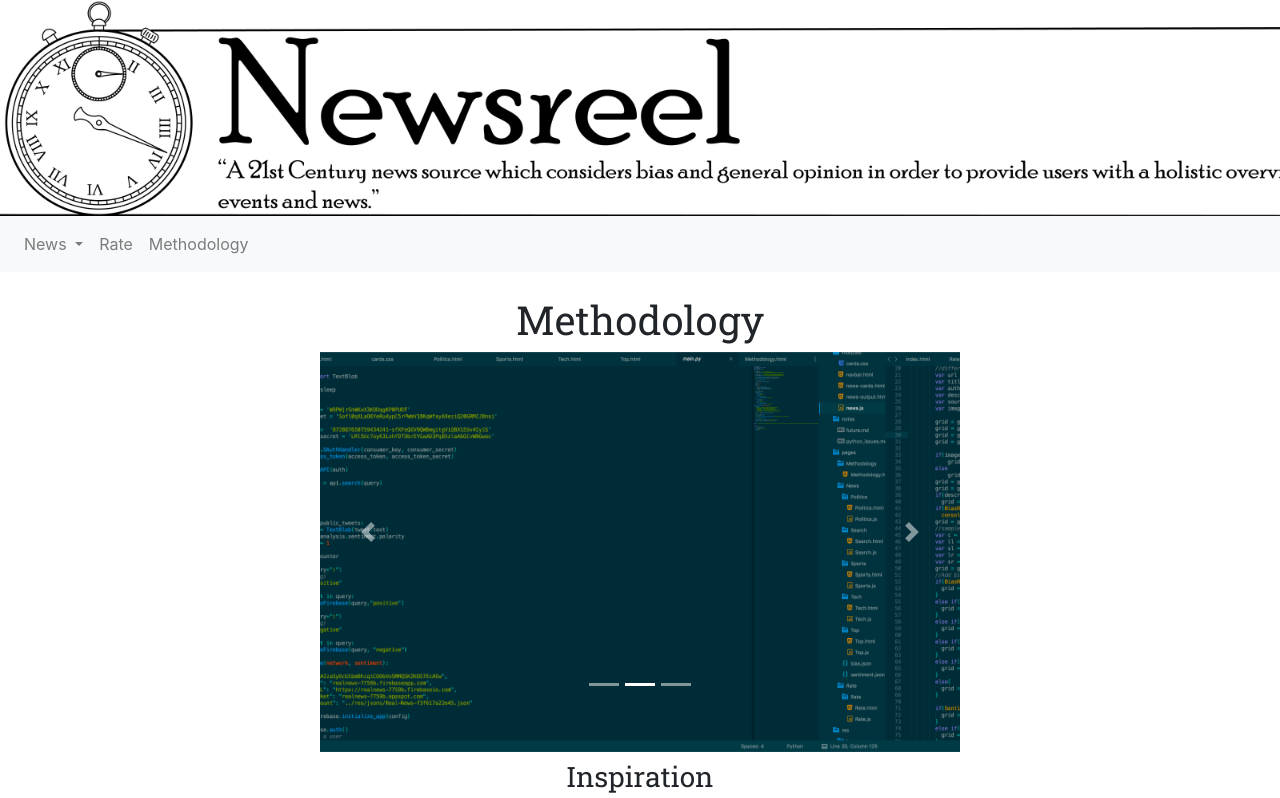
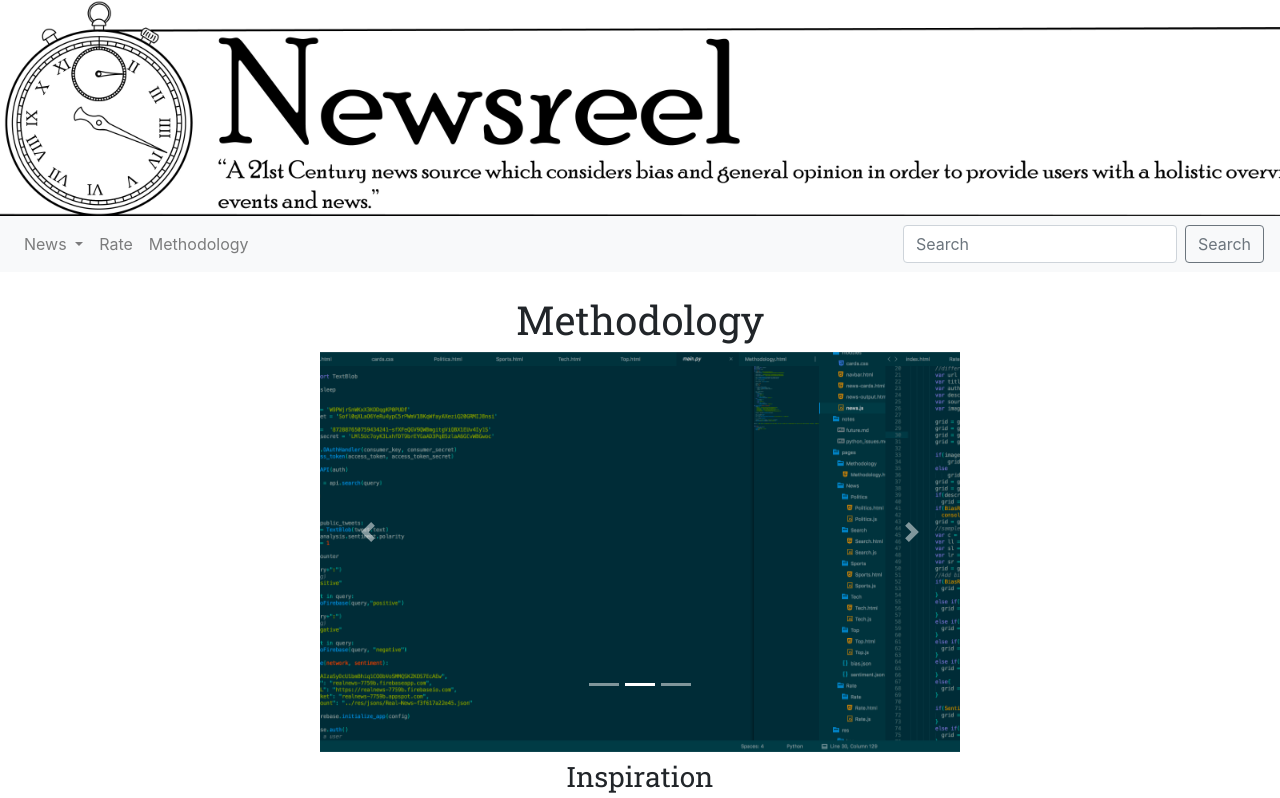
Before and after one commit to NewsreelNYC/NewsreelNYC.github.io, a plain HTML site: page pages/Methodology/Methodology.html in a window 1280 px wide. Shown: the top 798 px of the page. Drawn offline with nearby package versions, Linux system fonts and the light colour scheme; files whose address does not match are found by name.

Commit message:
implemented search everywhere:

```diff
--- a/modules/news.js
+++ b/modules/news.js
@@ -118,5 +118,5 @@ function search(){
   var searchbar = document.getElementById('searchbar');
   var query = searchbar.value;
   console.log(query);
-  window.location.href = "../Search/Search.html?" + query;
+  window.location.href = "/pages/Search/Search.html?" + query;
 }
--- a/pages/Methodology/Methodology.html
+++ b/pages/Methodology/Methodology.html
@@ -100,6 +100,10 @@
           </li>
         </ul>
       </div>
+      <div class="form-inline">
+        <input id="searchbar" class="form-control mr-sm-2" type="text" placeholder="Search">
+        <button class="btn btn-outline-secondary my-2 my-sm-0" onclick="search()">Search</button>
+      </div>
     </nav>
     <!--End Navbar-->
     <!--End Navbar-->
```
Also changed, not shown: pages/Rate/Rate/Rate.html (+4 -0 lines).
